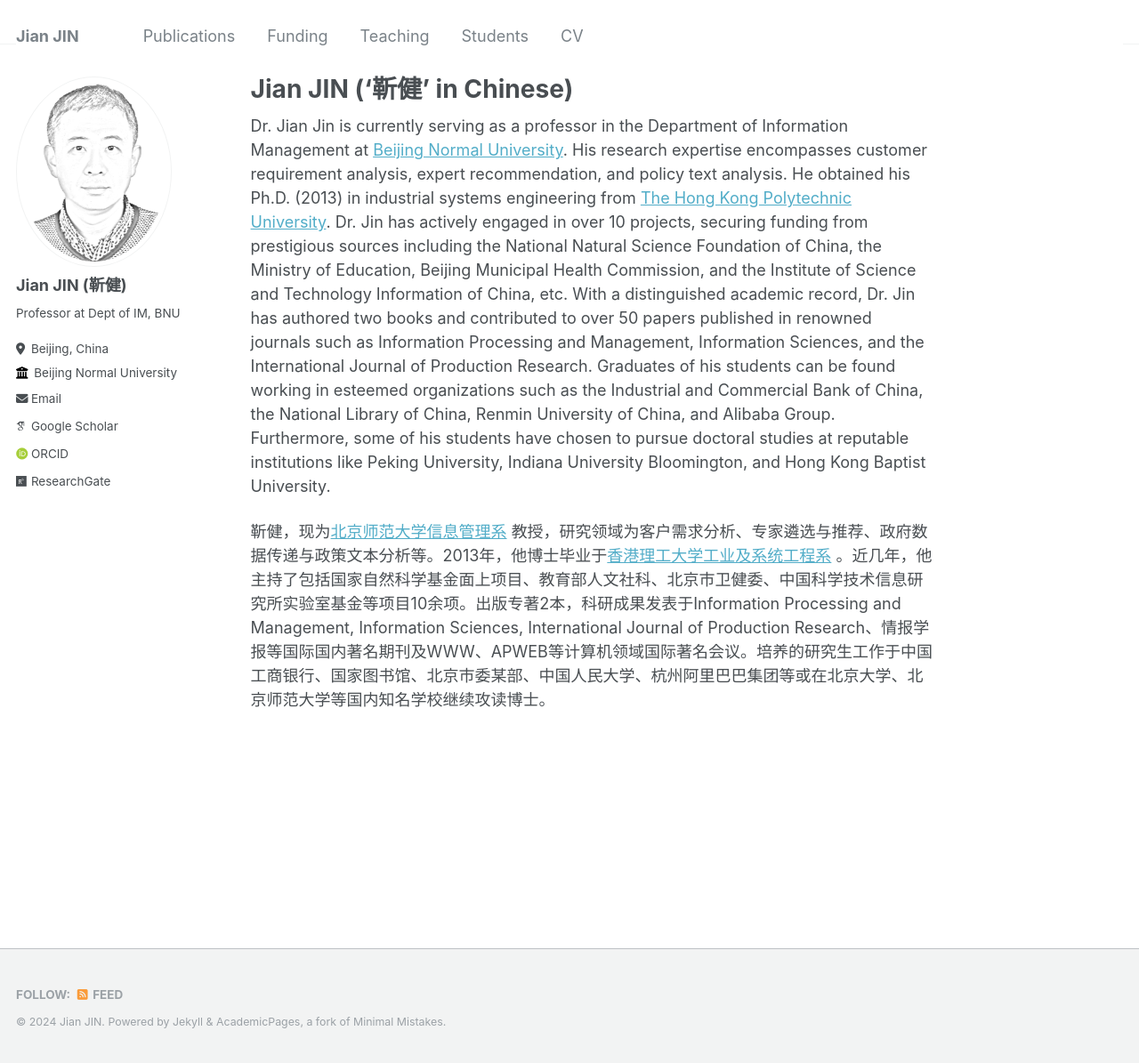
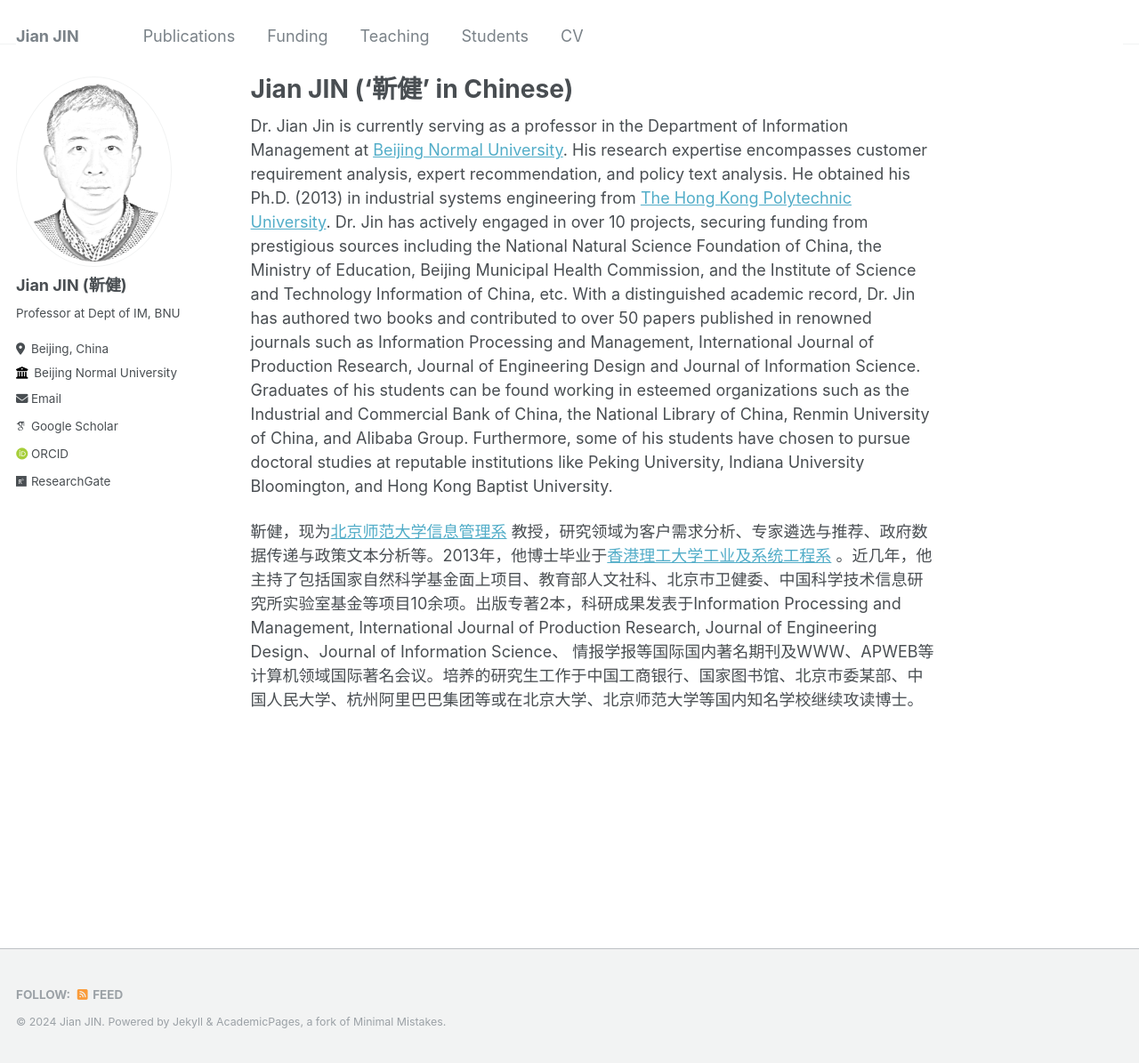
Before and after one commit to xjtujay/xjtujay.github.io, a Jekyll site: the page built from _pages/about.md, in a window 1280 px wide and 1195 px high. Shown: the whole window at 89% size. Built offline with Jekyll 4.4.1, drawn with Linux system fonts in a browser that asks for light colours; some web fonts are replaced; a script that is not in the unit is left out.

```diff
--- a/_pages/about.md
+++ b/_pages/about.md
@@ -6,8 +6,8 @@ redirect_from:
   - /about/
   - /about.html
 ---
-Dr. Jian Jin is currently serving as a professor in the Department of Information Management at [Beijing Normal University](http://www.sg.bnu.edu.cn). His research expertise encompasses customer requirement analysis, expert recommendation, and policy text analysis. He obtained his Ph.D. (2013) in industrial systems engineering from [The Hong Kong Polytechnic University](http://www.polyu.edu.hk/ise/). Dr. Jin has actively engaged in over 10 projects, securing funding from prestigious sources including the National Natural Science Foundation of China, the Ministry of Education, Beijing Municipal Health Commission, and the Institute of Science and Technology Information of China, etc. With a distinguished academic record, Dr. Jin has authored two books and contributed to over 50 papers published in renowned journals such as Information Processing and Management, Information Sciences, and the International Journal of Production Research. Graduates of his students can be found working in esteemed organizations such as the Industrial and Commercial Bank of China, the National Library of China, Renmin University of China, and Alibaba Group. Furthermore, some of his students have chosen to pursue doctoral studies at reputable institutions like Peking University, Indiana University Bloomington, and Hong Kong Baptist University. <!-- You can find my CV [here](../abc/XXX.pdf)-->
+Dr. Jian Jin is currently serving as a professor in the Department of Information Management at [Beijing Normal University](http://www.sg.bnu.edu.cn). His research expertise encompasses customer requirement analysis, expert recommendation, and policy text analysis. He obtained his Ph.D. (2013) in industrial systems engineering from [The Hong Kong Polytechnic University](http://www.polyu.edu.hk/ise/). Dr. Jin has actively engaged in over 10 projects, securing funding from prestigious sources including the National Natural Science Foundation of China, the Ministry of Education, Beijing Municipal Health Commission, and the Institute of Science and Technology Information of China, etc. With a distinguished academic record, Dr. Jin has authored two books and contributed to over 50 papers published in renowned journals such as Information Processing and Management, International Journal of Production Research, Journal of Engineering Design and Journal of Information Science. Graduates of his students can be found working in esteemed organizations such as the Industrial and Commercial Bank of China, the National Library of China, Renmin University of China, and Alibaba Group. Furthermore, some of his students have chosen to pursue doctoral studies at reputable institutions like Peking University, Indiana University Bloomington, and Hong Kong Baptist University. <!-- You can find my CV [here](../abc/XXX.pdf)-->
 
 
-靳健，现为[北京师范大学信息管理系](http://www.sg.bnu.edu.cn) 教授，研究领域为客户需求分析、专家遴选与推荐、政府数据传递与政策文本分析等。2013年，他博士毕业于[香港理工大学工业及系统工程系](http://www.polyu.edu.hk/ise/) 。近几年，他主持了包括国家自然科学基金面上项目、教育部人文社科、北京市卫健委、中国科学技术信息研究所实验室基金等项目10余项。出版专著2本，科研成果发表于Information Processing and Management, Information Sciences, International Journal of Production Research、情报学报等国际国内著名期刊及WWW、APWEB等计算机领域国际著名会议。培养的研究生工作于中国工商银行、国家图书馆、北京市委某部、中国人民大学、杭州阿里巴巴集团等或在北京大学、北京师范大学等国内知名学校继续攻读博士。
+靳健，现为[北京师范大学信息管理系](http://www.sg.bnu.edu.cn) 教授，研究领域为客户需求分析、专家遴选与推荐、政府数据传递与政策文本分析等。2013年，他博士毕业于[香港理工大学工业及系统工程系](http://www.polyu.edu.hk/ise/) 。近几年，他主持了包括国家自然科学基金面上项目、教育部人文社科、北京市卫健委、中国科学技术信息研究所实验室基金等项目10余项。出版专著2本，科研成果发表于Information Processing and Management, International Journal of Production Research, Journal of Engineering Design、Journal of Information Science、 情报学报等国际国内著名期刊及WWW、APWEB等计算机领域国际著名会议。培养的研究生工作于中国工商银行、国家图书馆、北京市委某部、中国人民大学、杭州阿里巴巴集团等或在北京大学、北京师范大学等国内知名学校继续攻读博士。
 <!-- [Email](mailto: jinjian.jay@bnu.edu.cn) -->
```
Also changed, not shown: _pages/cv.md (+1 -0 lines), _pages/publications.md (+2 -1 lines).
